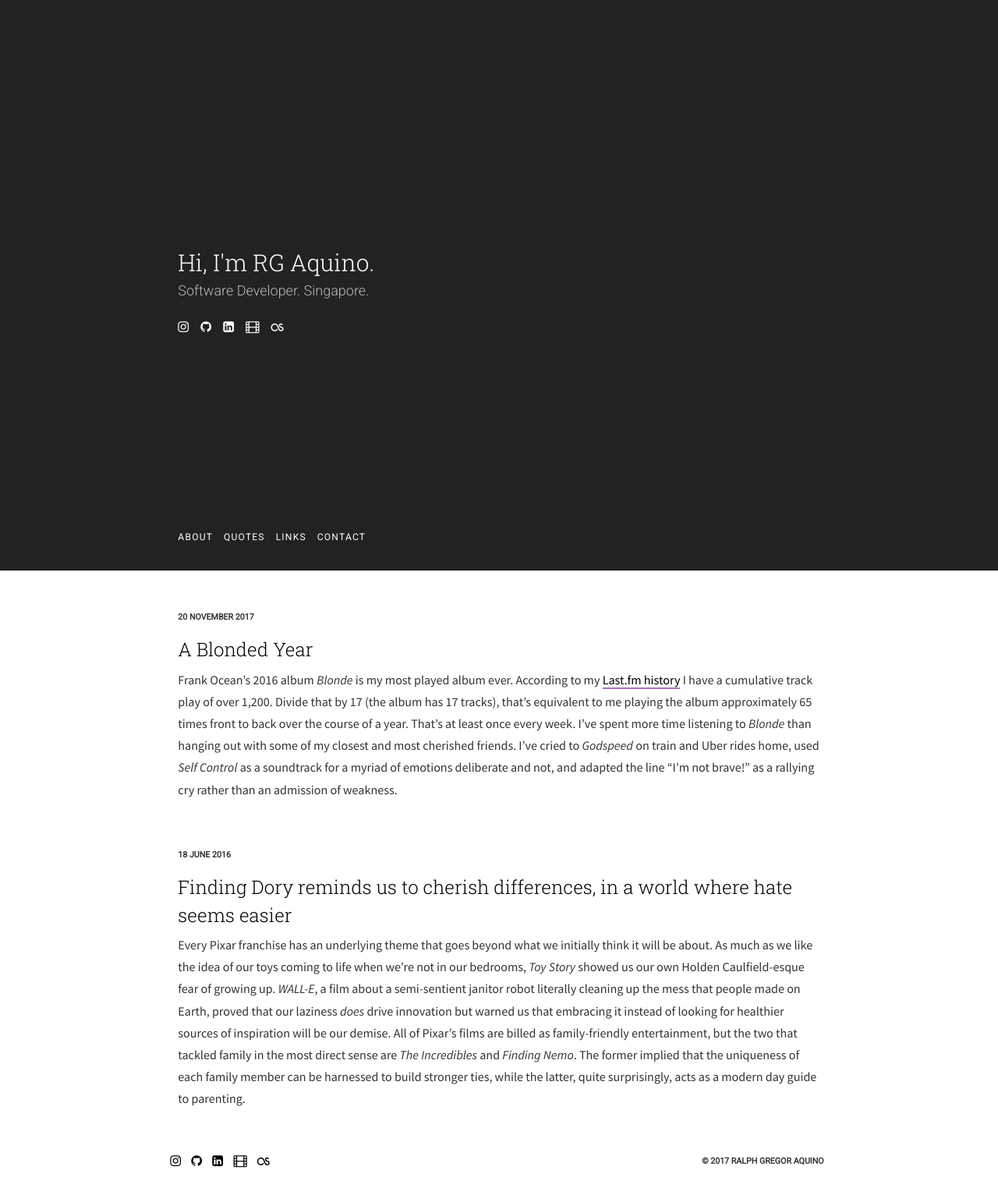
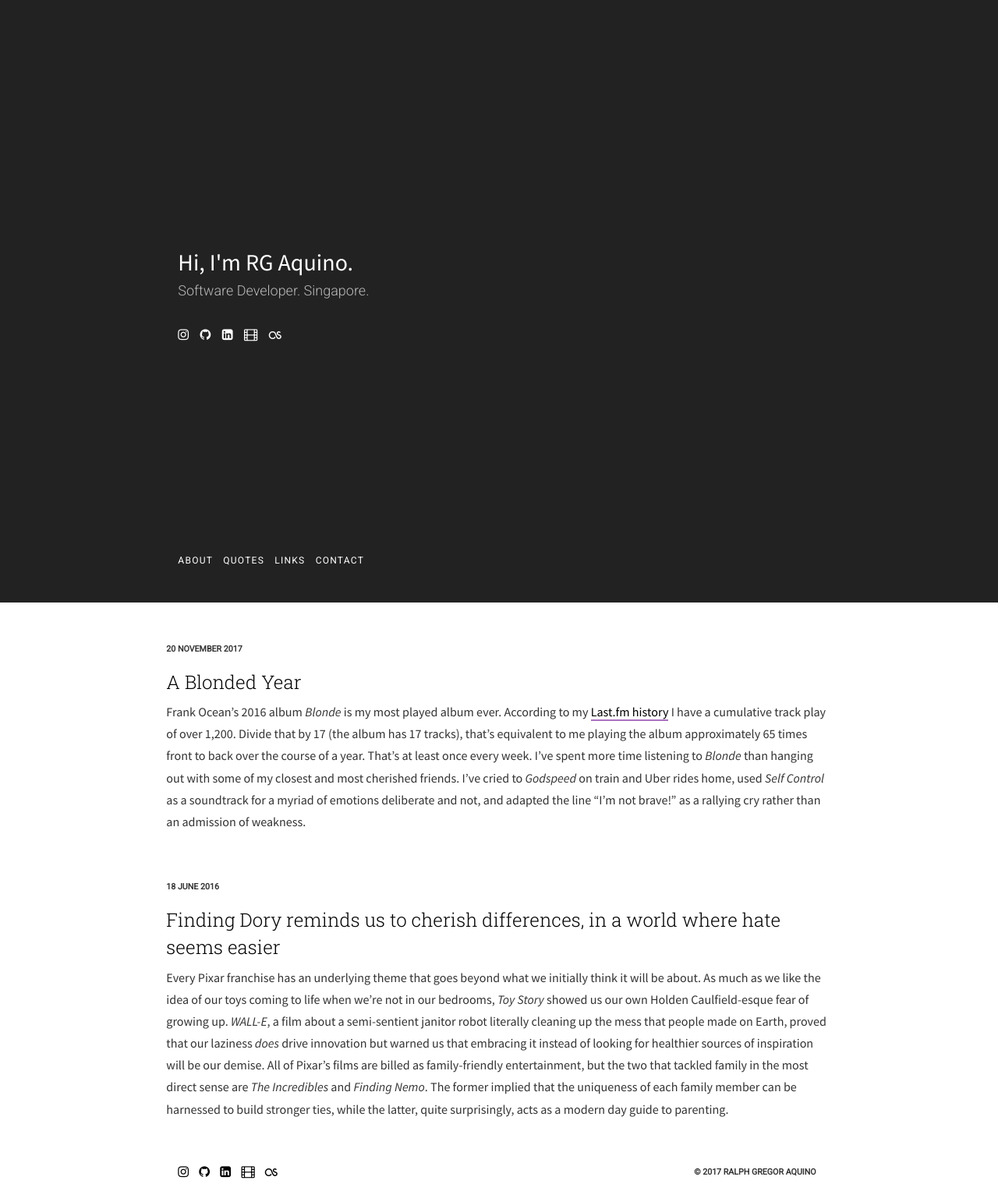
Before and after one commit to ralphgregor/ralphgregor.github.io, a Jekyll site: the page built from index.html, in a window 1280 px wide. Shown: the whole page at 78% size. Built offline with Jekyll 4.4.1, drawn with Linux system fonts in a browser that asks for light colours; nearby versions of some CDN libraries.

Commit message:
Fix extra width

```diff
--- a/_includes/bottom.html
+++ b/_includes/bottom.html
@@ -1,4 +1,5 @@
-  <div class="container-fluid footer">
+  <div class="footer">
+    <div class="container-fluid">
       <div class="row">
         <div class="col-sm-12 col-sm-offset-0 col-md-4 col-md-offset-2 footer-left">
           <ul class="list-inline">
@@ -16,5 +17,6 @@
         </div>
       </div>
     </div>
+  </div>
 </body>
 </html>
--- a/_includes/header.html
+++ b/_includes/header.html
@@ -1,4 +1,5 @@
-<div class="container-fluid header">
+<div class="header">
+  <div class="container-fluid">
     <div class="row">
         <div class="col-xs-12 col-xs-offset-0 col-sm-10 col-sm-offset-1 col-md-8 col-md-offset-2 header-title">
           <h2>Hi, I'm RG Aquino.</h2>
@@ -29,3 +30,4 @@
       </div>
     </div>
   </div>
+</div>
--- a/_includes/top.html
+++ b/_includes/top.html
@@ -4,7 +4,7 @@
   <title>{{ page.title }}</title>
   <meta name="author" content="Ralph Gregor Aquino"/>
   <meta http-equiv="content-type" content="text/html; charset=utf-8" />
-  <link rel="stylesheet" href="//netdna.bootstrapcdn.com/bootstrap/3.1.1/css/bootstrap.min.css">
+  <link rel="stylesheet" href="//maxcdn.bootstrapcdn.com/bootstrap/3.3.7/css/bootstrap.min.css">
   <link rel="stylesheet" href="//netdna.bootstrapcdn.com/font-awesome/4.2.0/css/font-awesome.min.css">
   <link rel="stylesheet" href="{{ site.github.url }}/css/base.css"/>
   <script src="{{ site.github.url }}/js/bootstrap.min.js"></script>
--- a/_layouts/home.html
+++ b/_layouts/home.html
@@ -1,9 +1,10 @@
 {% include top.html %}
 {% include header.html %}
-<div class="container-fluid content">
+<div class="content">
+  <div class="container-fluid">
     {% for post in site.posts%}
-  <div class="row blog-post">
-    <div class="col-xs-12 col-xs-offset-0 col-sm-10 col-sm-offset-1 col-md-8 col-md-offset-2">
+    <div class="row">
+      <div class="col-xs-12 col-xs-offset-0 col-sm-10 col-sm-offset-1 col-md-8 col-md-offset-2 blog-post">
         <p class="small-caps">{{ post.date | date: "%-d %B %Y" }}</p>
         <h2 class="blog-title"><a href="{{ post.url }}">{{ post.title }}</a></h2>
         <p class="blog-excerpt">{{ post.excerpt | remove: '<p>' | remove: '</p>' }}</p>
@@ -21,4 +22,5 @@
       </div>
     </div>-->
   </div>
+</div>
 {% include bottom.html %}
```
Also changed, not shown: _layouts/blogpost.html (+4 -4 lines). Lines whose indentation alone changed are shown as unchanged.
